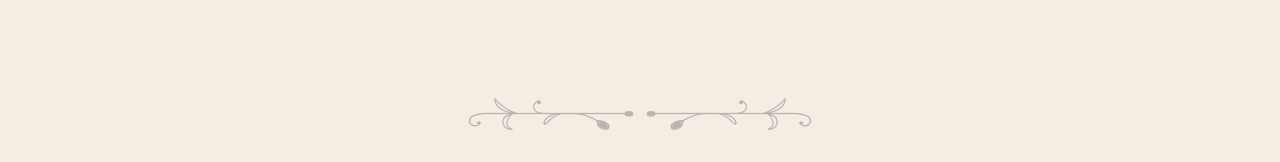
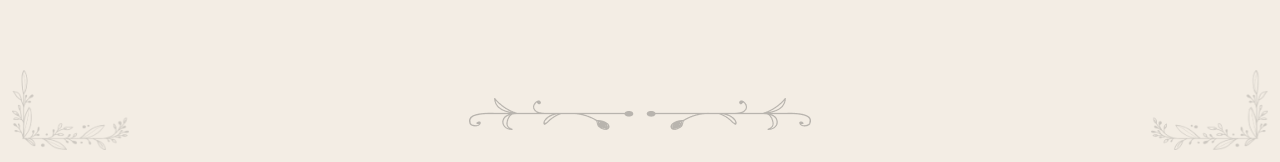
Before and after one commit to AlirezaEttehadi/dorna-alireza, a Next.js app: page / in a window 1280 px wide. Shown: the part 638-800 px from the top of the page. Built offline with nearby package versions, Linux system fonts and the light colour scheme.

Commit message:
feat: fixed position

```diff
--- a/src/app/page.tsx
+++ b/src/app/page.tsx
@@ -11,14 +11,28 @@ export default function Home() {
           alt="top left image"
           width={117}
           height={80}
-          className="w-[117px] h-[80px] left-3 top-3 absolute"
+          className="w-[117px] h-[80px] left-3 top-3 absolute sm:fixed"
         />
         <Image
           src="/images/top-right.png"
           alt="top right image"
           width={117}
           height={80}
-          className="w-[117px] h-[80px] right-3 top-3 absolute"
+          className="w-[117px] h-[80px] right-3 top-3 absolute sm:fixed"
+        />
+        <Image
+          src="/images/bottom-left.png"
+          alt="bottom left image"
+          width={117}
+          height={80}
+          className="w-[117px] h-[80px] left-3 bottom-3 absolute sm:fixed"
+        />
+        <Image
+          src="/images/bottom-right.png"
+          alt="bottom right image"
+          width={117}
+          height={80}
+          className="w-[117px] h-[80px] right-3 bottom-3 absolute sm:fixed"
         />
         <div className="pt-16">
           <Image
```
Also changed, not shown: public/images/bottom-left.png (added), public/images/bottom-right.png (added).
